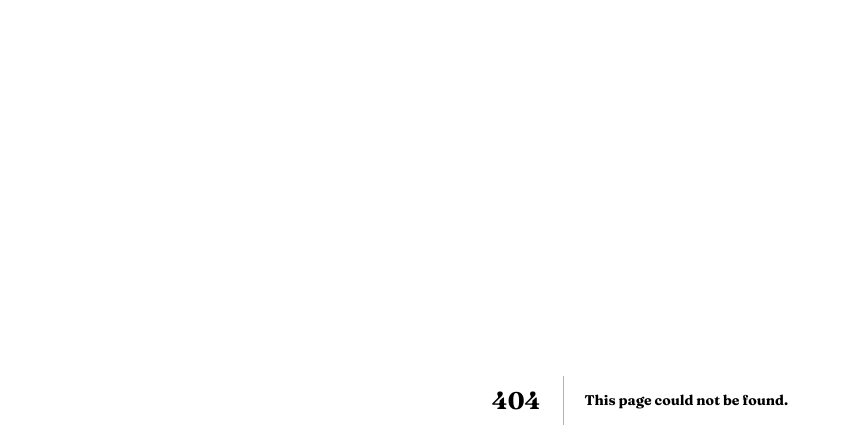
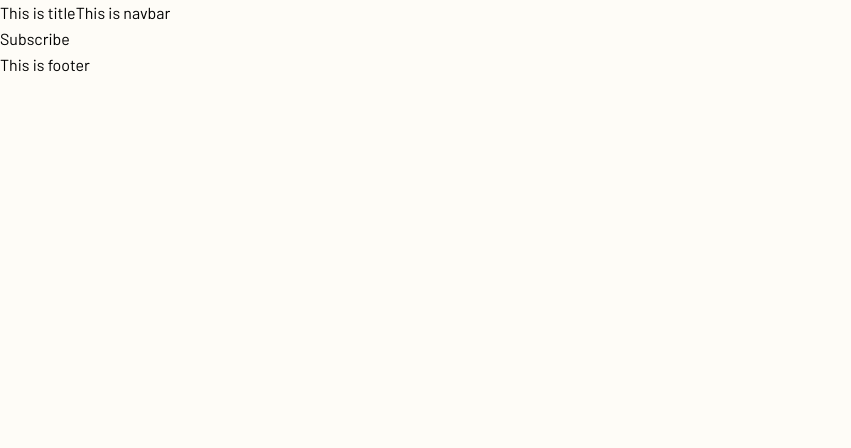
Before and after one commit to ledminh/coffeeroasters-subscription-site, a Next.js app: page /subscribe in a window 1280 px wide. Before the commit this address had no page. Shown: the top 448 px of the page, without its empty margins (0-851 px from the left). Built offline with nearby package versions, Linux system fonts and the light colour scheme.

Commit message:
Add about and subscirbe page

```diff
--- a/pages/index.tsx
+++ b/pages/index.tsx
@@ -1,6 +1,6 @@
 import Head from 'next/head'
 
-import styles from '../styles/Home.module.css'
+import styles from '../styles/Home.module.scss'
 import Layout from '../layout';
 
 export default function Home() {
@@ -9,4 +9,4 @@ export default function Home() {
         main body here
       </Layout>
   )
-}
+};
--- /dev/null
+++ b/pages/subscribe.tsx
@@ -0,0 +1,12 @@
+import Head from 'next/head'
+
+import styles from '../styles/Subscribe.module.scss'
+import Layout from '../layout';
+
+export default function Subscribe() {
+  return (
+        <Layout title="Coffeeroasters subscription site">
+            Subscribe
+        </Layout>
+  )
+};
```
Also changed, not shown: pages/about.tsx (added, +12 -0 lines), styles/About.module.scss (added), styles/Home.module.css (added), styles/Home.module.scss (added), styles/Subcribe.module.scss (added).
